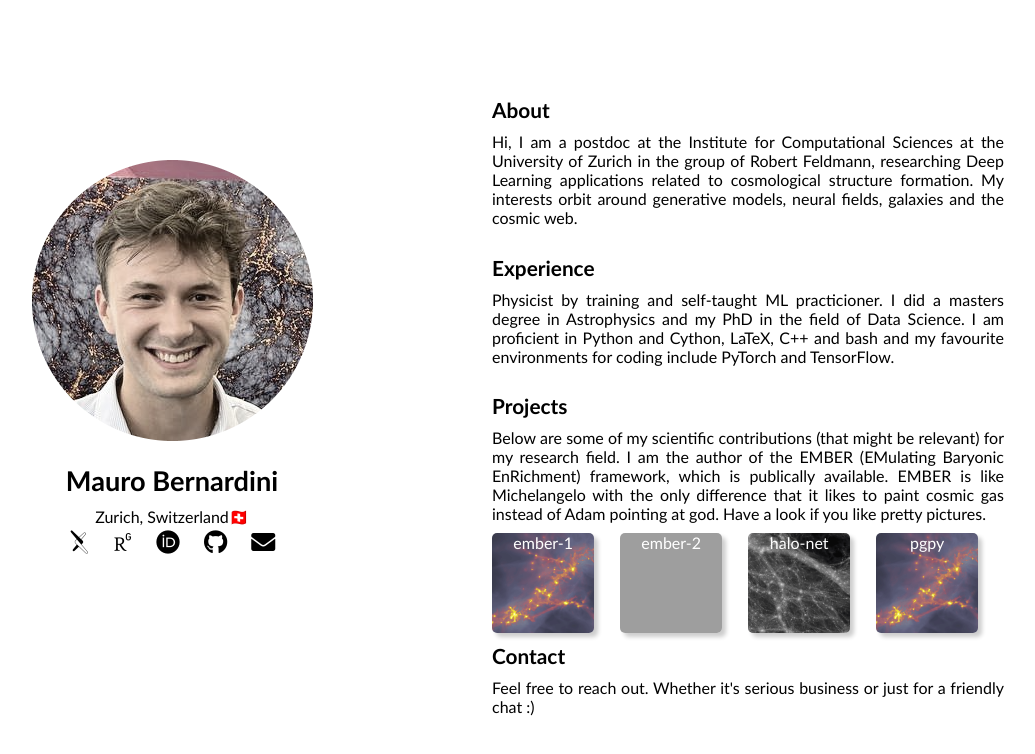
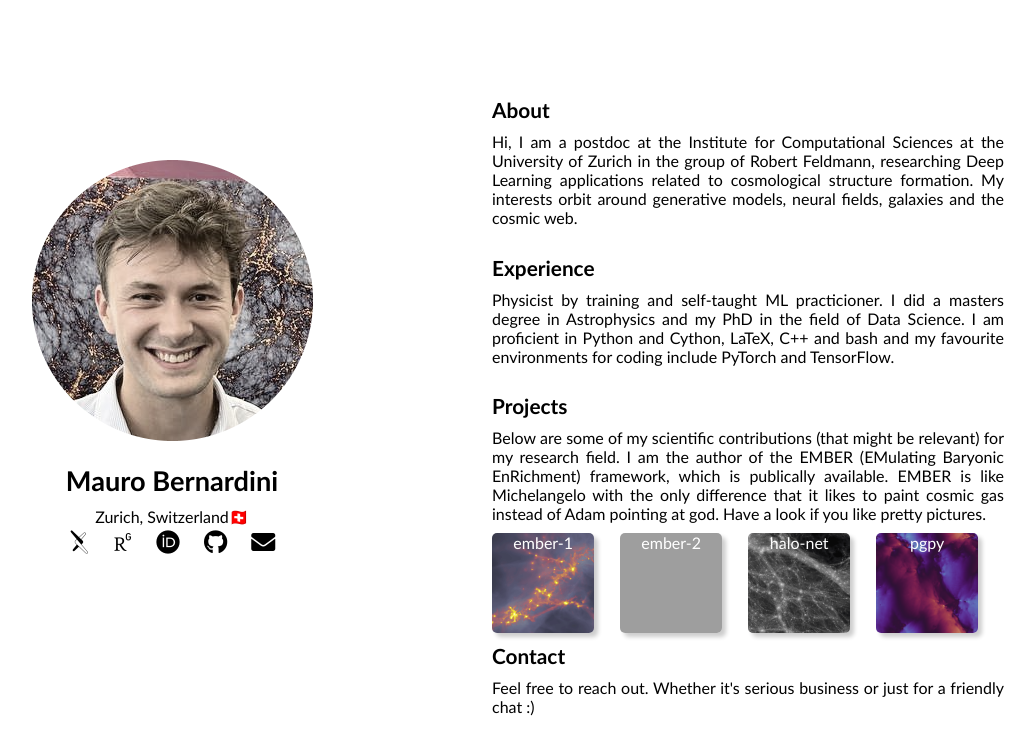
Before and after one commit to maurbe/home, a plain HTML site: page index.html in a window 1280 px wide. Shown: the whole page, without its empty margins (148-1183 px from the left). Drawn offline with Linux system fonts and the light colour scheme; grey boxes are pictures that could not be loaded; files whose address does not match are found by name; a web font is replaced by a local one.

Commit message:
added pgpy to cards

```diff
--- a/index.html
+++ b/index.html
@@ -55,7 +55,7 @@
               <div class="card" style="background-image: url(src/halo_net.png);" onclick="window.location='https://github.com/maurbe/halo-net';">
                 <a>halo-net</a>
               </div>
-              <div class="card" style="background-image: url(src/ember1.png);" onclick="window.location='https://github.com/maurbe/pgpy';">
+              <div class="card" style="background-image: url(src/pgpy.png);" onclick="window.location='https://github.com/maurbe/pgpy';">
                 <a>pgpy</a>
               </div>
             </div>
```
Also changed, not shown: src/pgpy.png (added).
